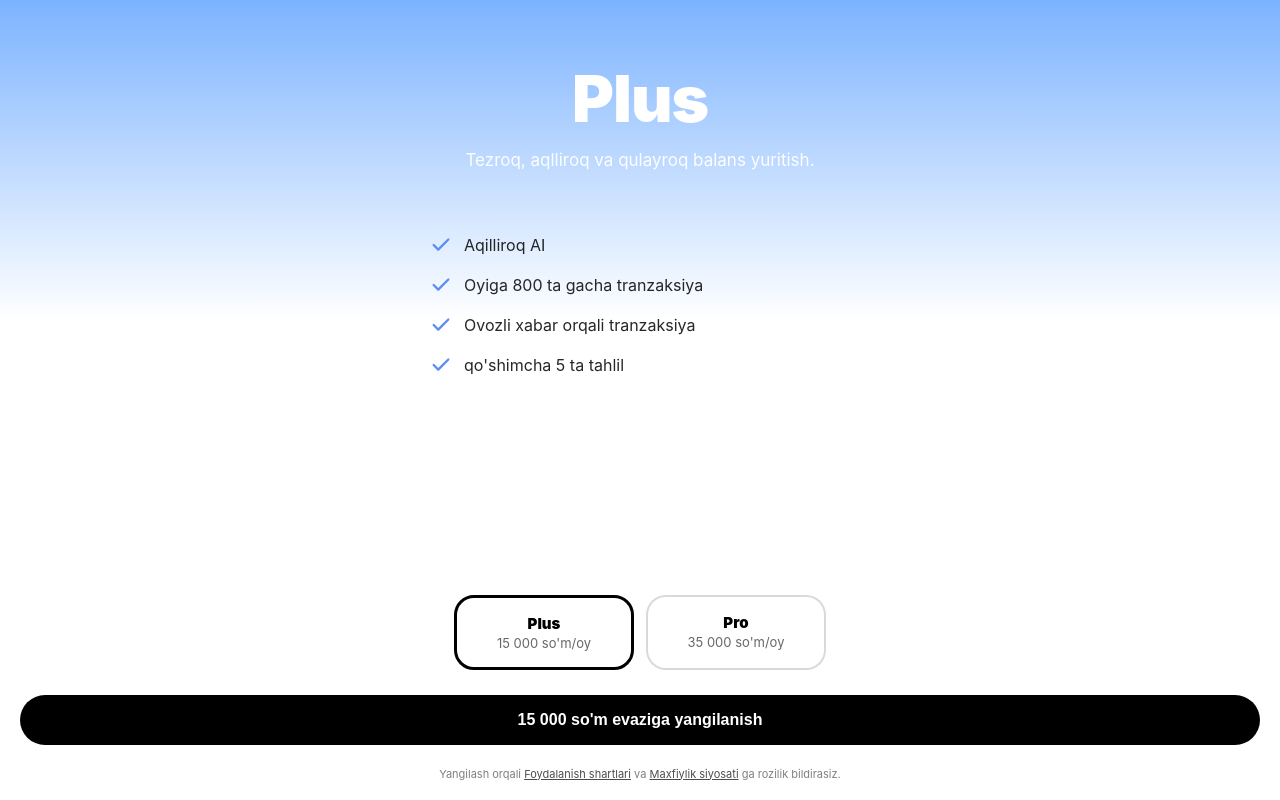
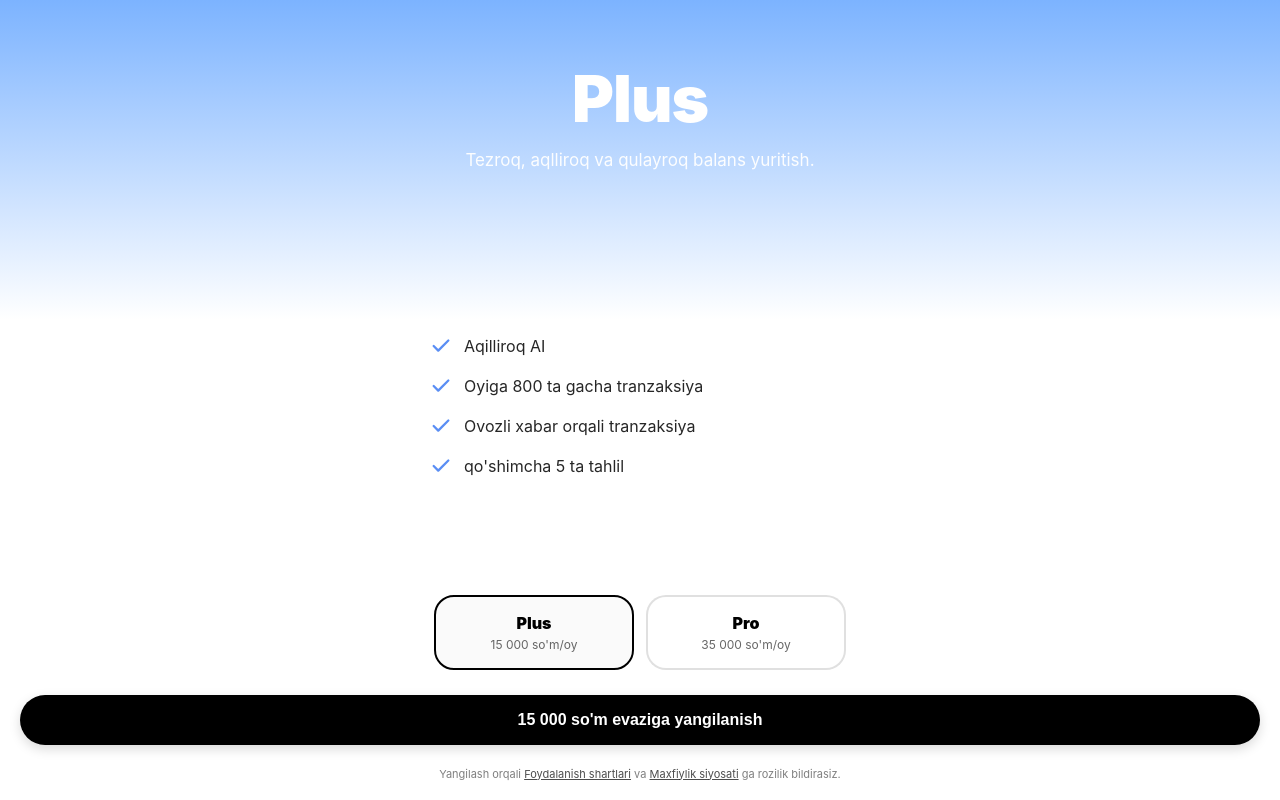
Before and after one commit to Usergeee443/pulbot_mini_app, a Flask app: page /payment in a window 1280 px wide. Run offline with Flask 3, Linux system fonts and the light colour scheme; some libraries are stand-ins or nearby versions.

Commit message:
Perfect payment design: same blue gradient, centered features, press effect, smooth animations

```diff
--- a/templates/payment.html
+++ b/templates/payment.html
@@ -42,15 +42,8 @@
             right: 0;
             height: 40%;
             z-index: 0;
-            transition: opacity 0.3s ease;
-        }
-
-        .gradient-overlay.plus {
+            transition: opacity 0.5s ease;
             background: linear-gradient(180deg, #7CB3FF 0%, rgba(255, 255, 255, 0) 100%);
-        }
-
-        .gradient-overlay.pro {
-            background: linear-gradient(180deg, #7B9BFF 0%, rgba(255, 255, 255, 0) 100%);
         }
 
         /* Header */
@@ -59,6 +52,7 @@
             padding: 60px 20px 40px;
             position: relative;
             z-index: 1;
+            transition: opacity 0.5s ease, transform 0.5s ease;
         }
 
         .payment-header h1 {
@@ -83,20 +77,21 @@
             padding: 0 20px 200px;
             display: flex;
             flex-direction: column;
+            justify-content: center;
             align-items: center;
             width: 100%;
             position: relative;
             z-index: 1;
         }
 
-        /* Feature list - card ichida EMAS */
+        /* Feature list - card ichida EMAS, qoq o'rtada */
         .features-list {
             width: 100%;
             max-width: 420px;
             display: flex;
             flex-direction: column;
             gap: 16px;
-            margin-top: 20px;
+            transition: opacity 0.5s ease, transform 0.5s ease;
         }
 
         .feature-item {
@@ -129,7 +124,7 @@
             font-weight: 400;
         }
 
-        /* Price selection buttons */
+        /* Price selection buttons - xuddi rasmdagidek */
         .price-selector {
             position: fixed;
             bottom: 130px;
@@ -143,40 +138,41 @@
 
         .price-btn {
             background: white;
-            border: 2px solid rgba(0, 0, 0, 0.15);
+            border: 2px solid rgba(0, 0, 0, 0.12);
             border-radius: 20px;
             padding: 16px 24px;
             cursor: pointer;
-            transition: all 0.2s;
+            transition: all 0.3s ease;
             flex: 1;
-            max-width: 180px;
+            max-width: 200px;
             text-align: center;
         }
 
         .price-btn:active {
-            transform: scale(0.98);
+            transform: scale(0.97);
         }
 
         .price-btn.selected {
             border-color: #000000;
-            border-width: 3px;
+            border-width: 2.5px;
+            background: #FAFAFA;
         }
 
         .price-label {
-            font-size: 15px;
+            font-size: 16px;
             font-weight: 900;
             color: #000;
             display: block;
-            margin-bottom: 2px;
+            margin-bottom: 4px;
         }
 
         .price-amount {
-            font-size: 13px;
+            font-size: 12px;
             color: rgba(0, 0, 0, 0.6);
             display: block;
         }
 
-        /* Button - 100% radius */
+        /* Button - 100% radius + press effect */
         .action-btn {
             position: fixed;
             bottom: 55px;
@@ -189,13 +185,15 @@
             font-size: 16px;
             font-weight: 600;
             cursor: pointer;
-            transition: opacity 0.2s;
+            transition: transform 0.15s ease, box-shadow 0.15s ease;
             z-index: 99;
             border-radius: 100px;
+            box-shadow: 0 4px 12px rgba(0, 0, 0, 0.15);
         }
 
         .action-btn:active {
-            opacity: 0.8;
+            transform: scale(0.96);
+            box-shadow: 0 2px 8px rgba(0, 0, 0, 0.2);
         }
 
         /* Legal text - tugma ostida */
@@ -537,6 +535,8 @@
 
         function selectPrice(tariff) {
             hapticFeedback();
+            if (currentTariff === tariff) return; // Agar bir xil bo'lsa animatsiya qilmaydi
+
             currentTariff = tariff;
 
             // Update buttons
@@ -545,18 +545,24 @@
             });
             event.currentTarget.classList.add('selected');
 
-            // Update content
             const data = tariffData[tariff];
+
+            // Fade out animation
+            const header = document.querySelector('.payment-header');
+            const featuresList = document.getElementById('featuresList');
+
+            header.style.opacity = '0';
+            header.style.transform = 'translateY(-10px)';
+            featuresList.style.opacity = '0';
+            featuresList.style.transform = 'translateY(10px)';
+
+            // Update content after fade out
+            setTimeout(() => {
                 document.getElementById('tariffTitle').textContent = data.title;
                 document.getElementById('tariffDesc').textContent = data.desc;
                 document.getElementById('actionBtnText').textContent = `${data.monthly.toLocaleString()} so'm evaziga yangilanish`;
 
-            // Update gradient
-            const gradient = document.getElementById('gradientOverlay');
-            gradient.className = 'gradient-overlay ' + data.gradient;
-
                 // Update features
-            const featuresList = document.getElementById('featuresList');
                 featuresList.innerHTML = data.features.map(feature => `
                     <div class="feature-item">
                         <div class="feature-icon">
@@ -567,6 +573,15 @@
                         <div class="feature-text">${feature}</div>
                     </div>
                 `).join('');
+
+                // Fade in animation
+                setTimeout(() => {
+                    header.style.opacity = '1';
+                    header.style.transform = 'translateY(0)';
+                    featuresList.style.opacity = '1';
+                    featuresList.style.transform = 'translateY(0)';
+                }, 50);
+            }, 300);
 
             // Update bottom sheet prices
             updateSheetPrices();
```
Lines whose indentation alone changed are shown as unchanged.
